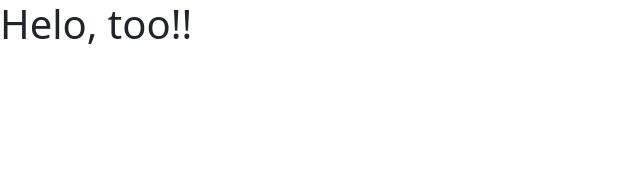
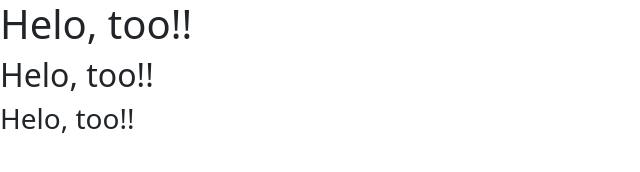
Before and after one commit to leviholmes/leviholmes, a plain HTML site: page index.html in a window 1280 px wide. Shown: the whole page, without its empty margins (0-640 px from the left). Drawn offline with nearby package versions, Linux system fonts and the light colour scheme.

Commit message:
checking css

```diff
--- a/index.html
+++ b/index.html
@@ -3,11 +3,14 @@
   <head>
     <meta charset="utf-8">
     <meta name="viewport" content="width=device-width, initial-scale=1">
-    <title>Bootstrap demo</title>
+    <title>leviholmes - Github</title>
     <link href="https://cdn.jsdelivr.net/npm/bootstrap@5.3.0/dist/css/bootstrap.min.css" rel="stylesheet" integrity="sha384-9ndCyUaIbzAi2FUVXJi0CjmCapSmO7SnpJef0486qhLnuZ2cdeRhO02iuK6FUUVM" crossorigin="anonymous">
+    <link rel="canonical" href="https://getbootstrap.com/docs/4.4/examples/jumbotron/">
   </head>
   <body>
     <h1>Helo, too!!</h1>
+    <h2>Helo, too!!</h2>
+    <h3>Helo, too!!</h3>
     <script src="https://cdn.jsdelivr.net/npm/bootstrap@5.3.0/dist/js/bootstrap.bundle.min.js" integrity="sha384-geWF76RCwLtnZ8qwWowPQNguL3RmwHVBC9FhGdlKrxdiJJigb/j/68SIy3Te4Bkz" crossorigin="anonymous"></script>
   </body>
 </html>
```
